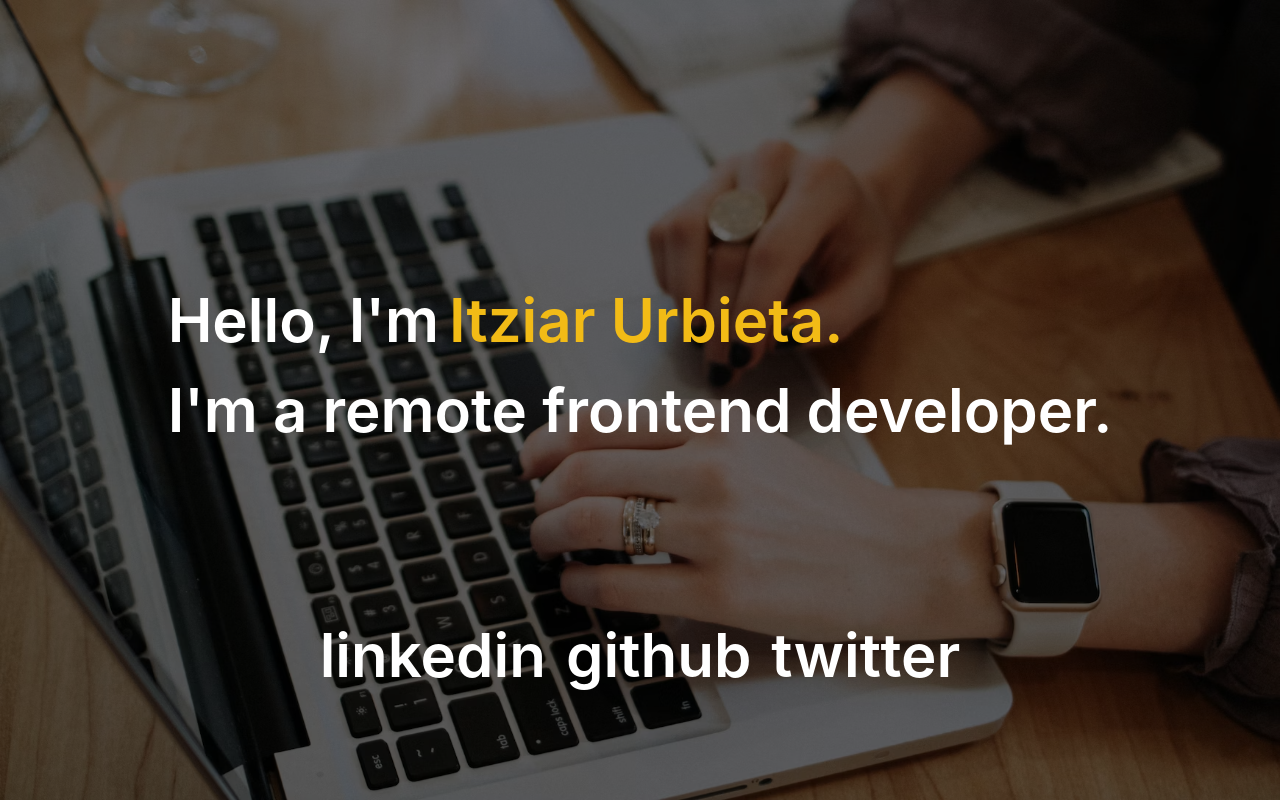
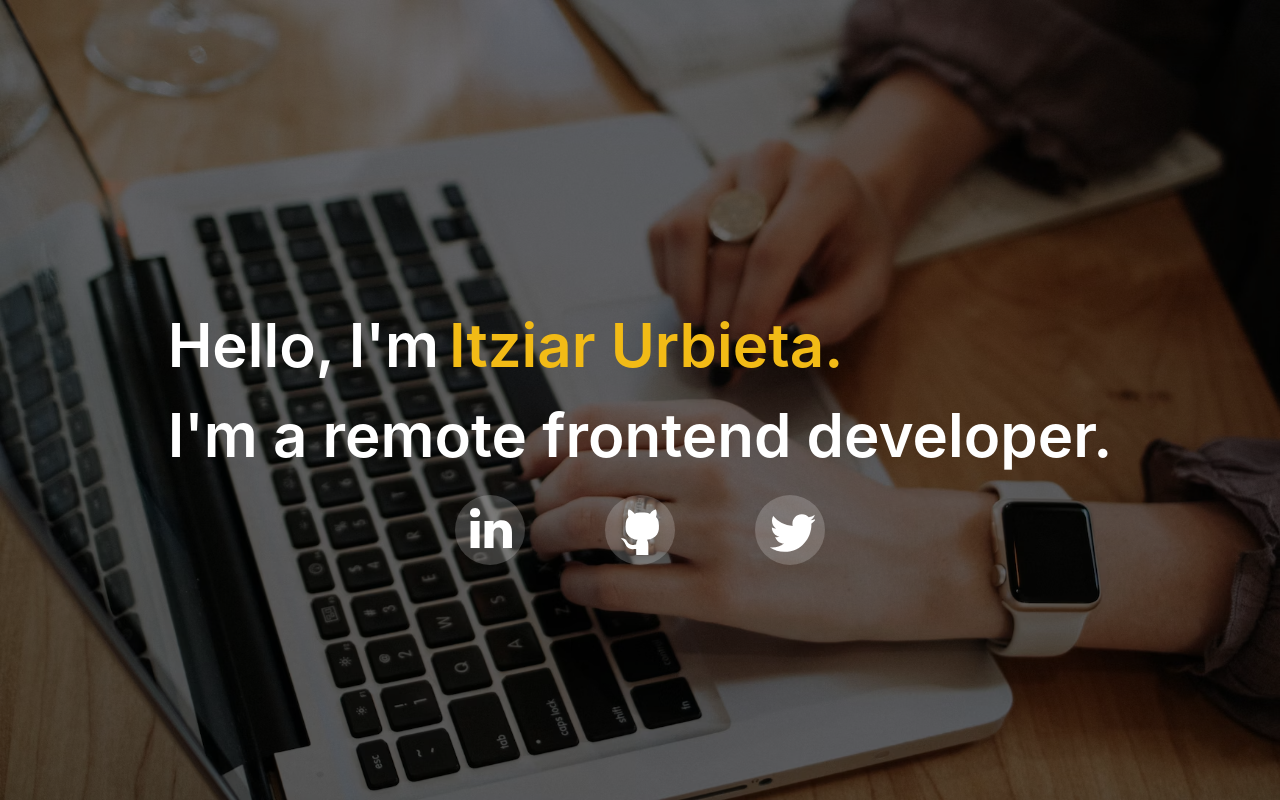
Before and after one commit to ThisIsItz/ThisIsItz.github.io, a React (Create React App) app: page / in a window 1280 px wide. Built offline with nearby package versions, Linux system fonts and the light colour scheme.

Commit message:
add effects to icons

```diff
--- a/src/App.css
+++ b/src/App.css
@@ -2,37 +2,104 @@
   text-align: center;
 }
 
-.App-logo {
-  height: 40vmin;
-  pointer-events: none;
+.hi-icon {
+	display: inline-block;
+	font-size: 0px;
+	cursor: pointer;
+	margin: 15px 30px;
+	width: 70px;
+	height: 70px;
+	border-radius: 50%;
+	text-align: center;
+	position: relative;
+	z-index: 1;
 }
 
-@media (prefers-reduced-motion: no-preference) {
-  .App-logo {
-    animation: App-logo-spin infinite 20s linear;
-  }
+.hi-icon:after {
+	pointer-events: none;
+	position: absolute;
+	width: 100%;
+	height: 100%;
+	border-radius: 50%;
+	content: '';
+	-webkit-box-sizing: content-box;
+	-moz-box-sizing: content-box;
+	box-sizing: content-box;
 }
 
-.App-header {
-  background-color: #282c34;
-  min-height: 100vh;
+
+.hi-icon-linkedin:before {
+  content: "";
   display: flex;
-  flex-direction: column;
   align-items: center;
-  justify-content: center;
-  font-size: calc(10px + 2vmin);
-  color: white;
+  margin-top: 12px;
+  margin-left: 15px;
+  width: 42px;
+  height: 42px;
+  background-image: url('./icons/linkedinIcon.svg');
+  background-size: cover;
+  margin-right: 20px;
 }
 
-.App-link {
-  color: #61dafb;
+.hi-icon-github:before {
+  content: "";
+  display: inline-block;
+  width: 60px;
+  height: 60px;
+  margin-top: 0px;
+  margin-left: 7px;
+  background-image: url('./icons/githubIcon.svg');
+  background-size: cover;
+  margin-right: 20px;
 }
 
-@keyframes App-logo-spin {
-  from {
-    transform: rotate(0deg);
-  }
-  to {
-    transform: rotate(360deg);
-  }
+.hi-icon-twitter:before {
+  content: "";
+  display: inline-block;
+  width: 45px;
+  height: 45px;
+  margin-top: 15px;
+  margin-left: 15px;
+  background-image: url('./icons/twitterIcon.svg');
+  background-size: cover;
+  margin-right: 20px;
 }
+
+.hi-icon-effect-1a .hi-icon-linkedin:hover {
+	background: red;
+	color: #41ab6b; /* Change to your desired color */
+}
+
+.hi-icon-effect-1 .hi-icon {
+	background: rgba(255,255,255,0.2);
+	-webkit-transition: background 0.2s, color 0.2s;
+	-moz-transition: background 0.2s, color 0.2s;
+	transition: background 0.2s, color 0.2s;
+}
+
+.hi-icon-effect-1 .hi-icon:after {
+	top: -7px;
+	left: -7px;
+	padding: 7px;
+	box-shadow: 0 0 0 4px #f2bb16;
+	-webkit-transition: -webkit-transform 0.2s, opacity 0.2s;
+	-webkit-transform: scale(.8);
+	-moz-transition: -moz-transform 0.2s, opacity 0.2s;
+	-moz-transform: scale(.8);
+	-ms-transform: scale(.8);
+	transition: transform 0.2s, opacity 0.2s;
+	transform: scale(.8);
+	opacity: 0;
+}
+
+.hi-icon-effect-1a .hi-icon:hover {
+	background: #f2bb16;
+}
+
+.hi-icon-effect-1a .hi-icon:hover:after {
+	-webkit-transform: scale(1);
+	-moz-transform: scale(1);
+	-ms-transform: scale(1);
+	transform: scale(1);
+	opacity: 1;
+}
--- a/src/landing-page/IntroductionPage.tsx
+++ b/src/landing-page/IntroductionPage.tsx
@@ -1,4 +1,4 @@
-import { Box, Flex, Text } from '@chakra-ui/react'
+import { Box, Button, Flex, Text } from '@chakra-ui/react'
 import React from 'react'
 
 const platforms = [
@@ -30,7 +30,7 @@ export default function IntroductionPage() {
       fontWeight="600"
       mt="-70px"
     >
-      <Flex>
+      <Flex mt="150px">
         Hello, I'm
         <Text color={defaultColor} ml="10px">
           Itziar Urbieta.
@@ -40,8 +40,6 @@ export default function IntroductionPage() {
       <Flex
         gap="20px"
         justifyContent="center"
-        position="absolute"
-        bottom="100px"
         ml="auto"
         mr="auto"
         left="0"
@@ -52,12 +50,9 @@ export default function IntroductionPage() {
           return (
             <Box
               as="a"
-              href="#"
-              _hover={{
-                bg: 'rgba(255,255,255,1)',
-                color: 'red' || '#41ab6b' // Define custom hover color if needed
-              }}
+              href={platform.href}
               className={`hi-icon hi-icon-${platform.name}`}
+              target="_blank"
             >
               {platform.name}
             </Box>
```
